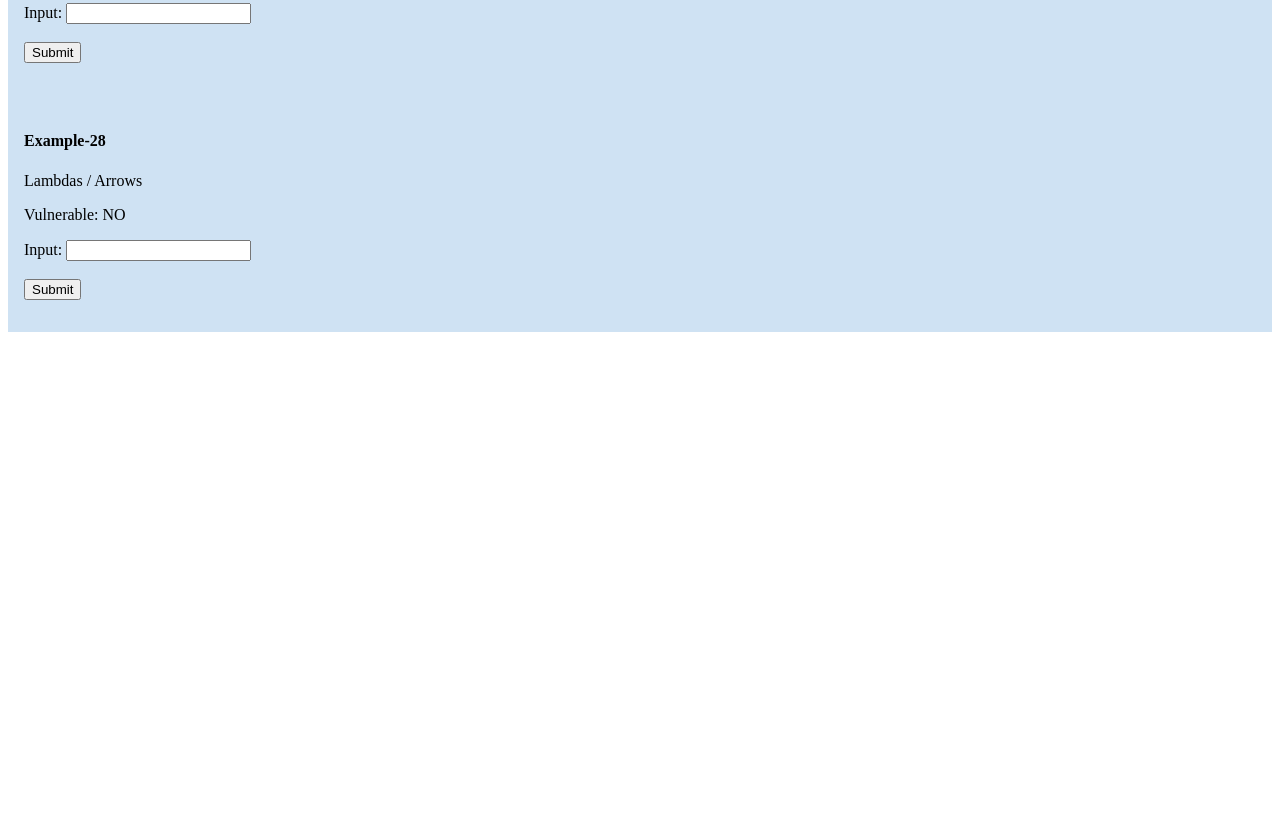
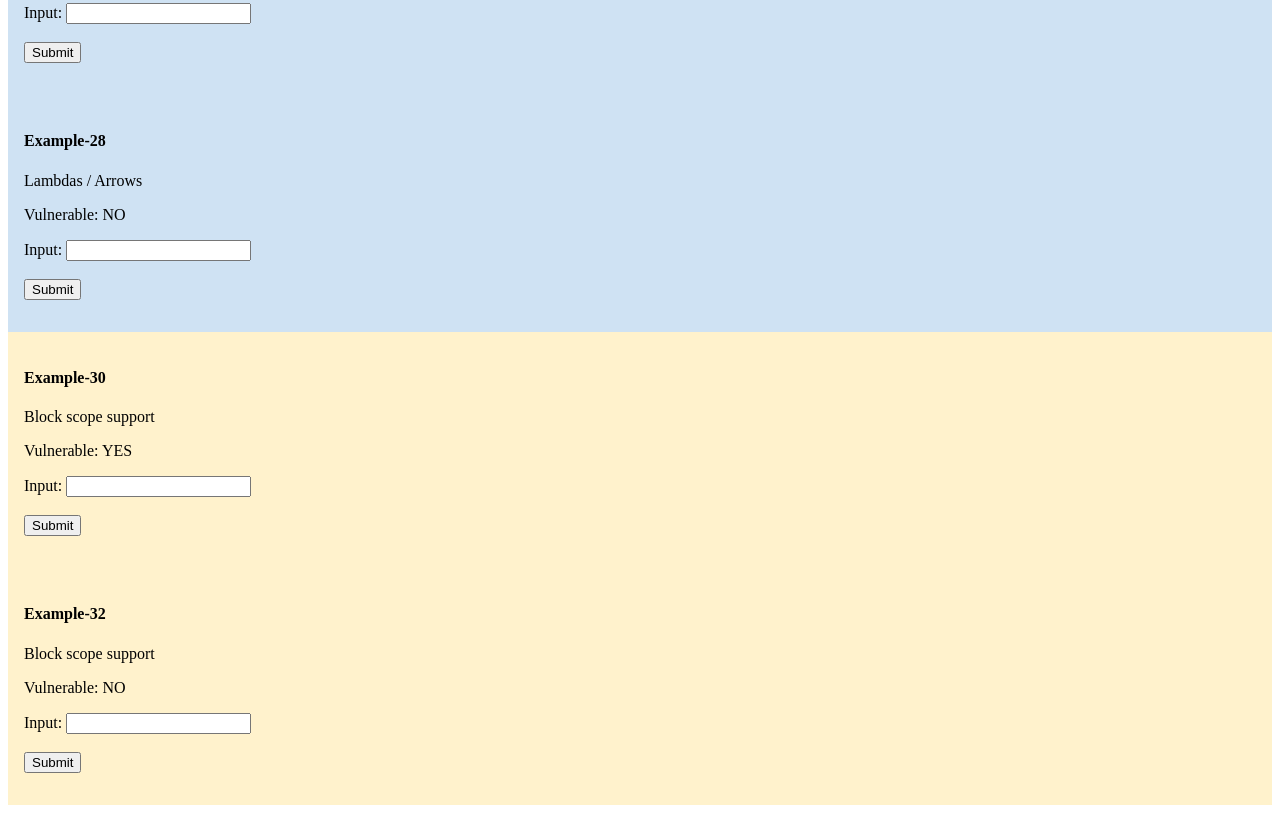
Before and after one commit to test-732-958/test-2023-01-31, a website: page public/index.html in a window 1280 px wide. Shown: the part 3539-4352 px from the top of the page. Before the commit the page ends 3879 px from the top, so only its background shows below. Drawn offline with Linux system fonts and the light colour scheme.

Commit message:
Add tests for the category 'Block scope support'

```diff
--- a/public/index.html
+++ b/public/index.html
@@ -17,6 +17,9 @@
   }
   .lambdas {
     background: #CFE2F3;
+  }
+  .block {
+    background: #FFF2CC;
   }
 </style>
 </head>
@@ -577,13 +580,13 @@
      uncomment to activate example 29 -->
 
 
-
-
-<!-- uncomment to activate example 30
-<div id="example-30" class="even">
+<div id="example-30" class="even block">
   <h4>Example-30</h4>
   <p>
-  TODO: add example description here
+  Block scope support
+  </p>
+  <p>
+  Vulnerable: YES
   </p>
   <p>
   <form action="/example-30" method="get">
@@ -592,11 +595,26 @@
     <input type="submit" value="Submit">
   </form>
   </p>
-</div>
+  </div>
 <div id="end-of-example-30">
-     uncomment to activate example 30 -->
 
-
+<div id="example-32" class="even block">
+  <h4>Example-32</h4>
+  <p>
+  Block scope support
+  </p>
+  <p>
+  Vulnerable: NO
+  </p>
+  <p>
+  <form action="/example-32" method="get">
+    <label for="input">Input:</label>
+    <input type="text" id="input" name="input"><br><br>
+    <input type="submit" value="Submit">
+  </form>
+  </p>
+  </div>
+<div id="end-of-example-32">
 
 
 </body>
```
Also changed, not shown: main.js (+21 -0 lines).
